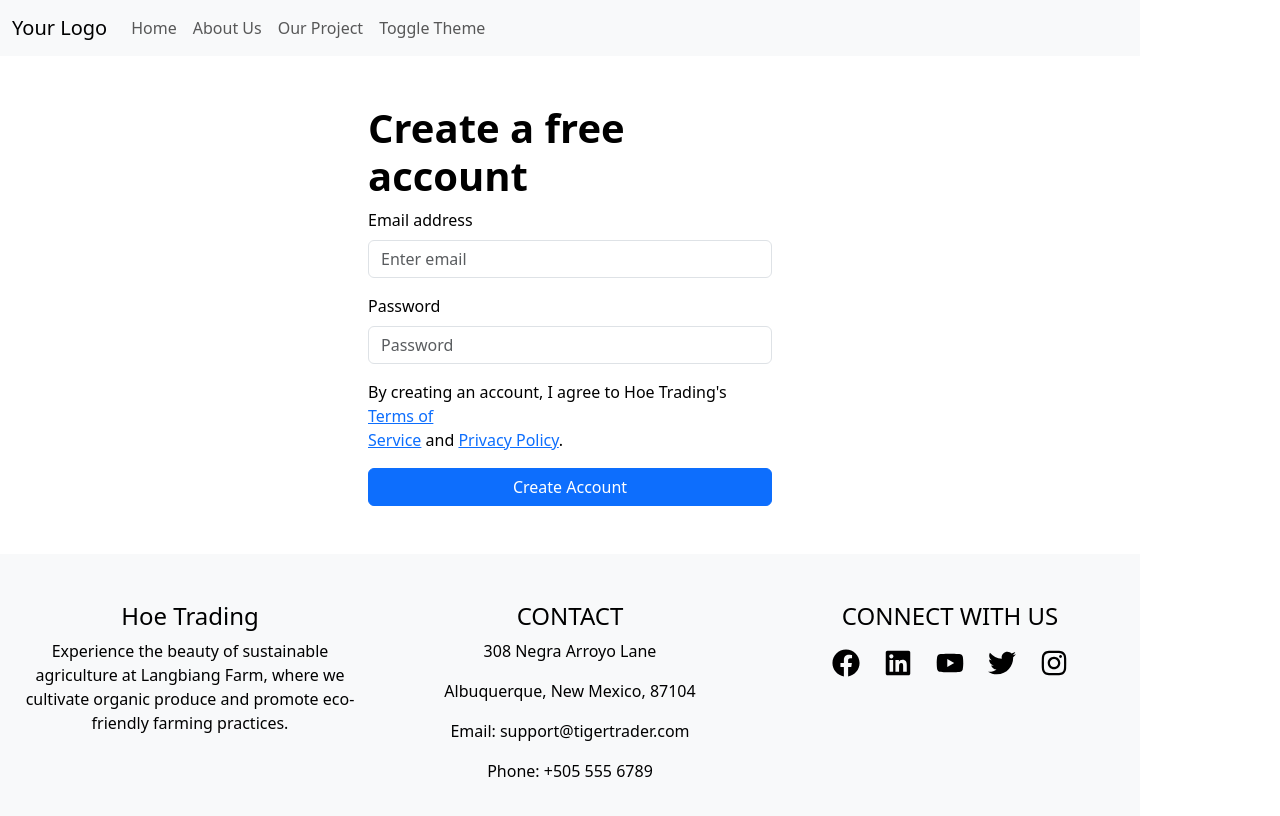
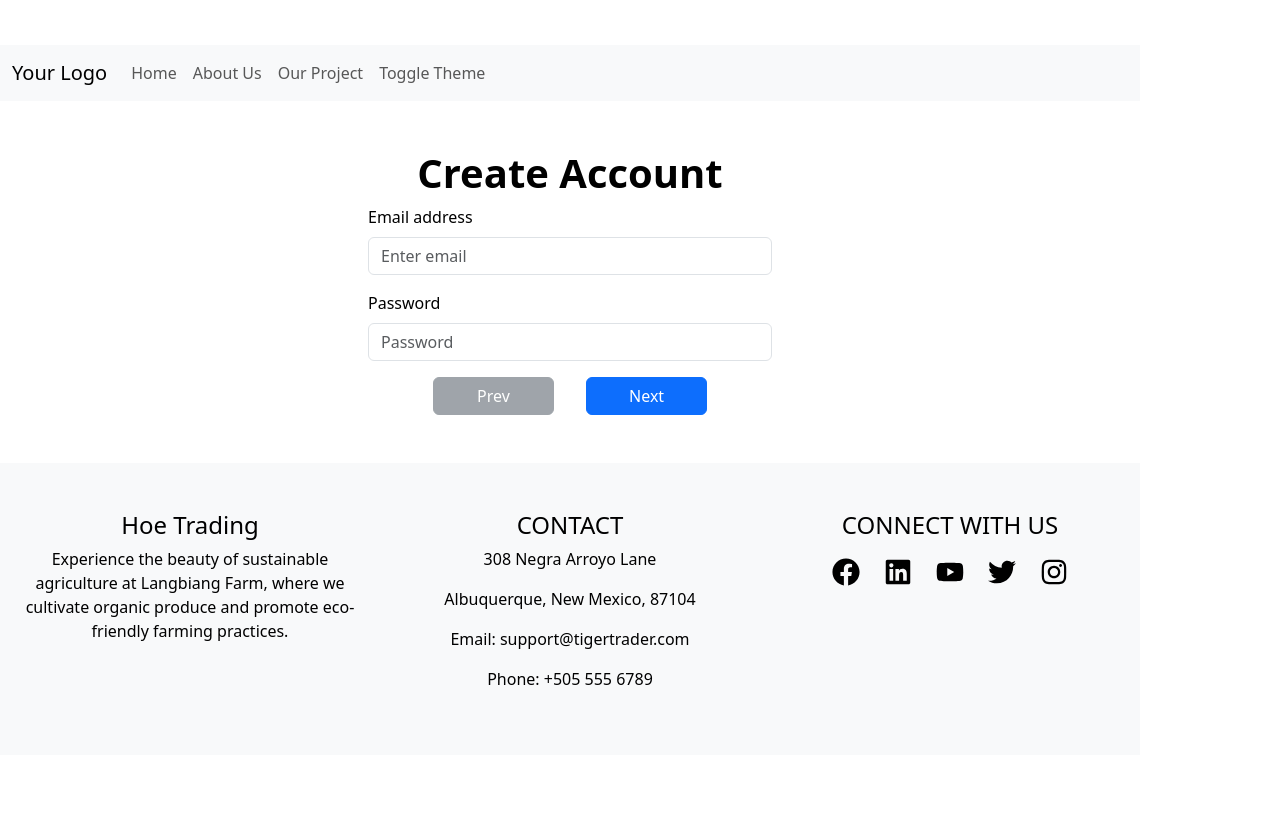
Before and after one commit to EHC-35-1/front-end, a React (Vite) app: page /register in a window 1280 px wide. Shown: the top 816 px of the page. Built offline with nearby package versions, Linux system fonts and the light colour scheme.

Commit message:
Redesign Regis form (no validation implement yet)

```diff
--- /dev/null
+++ b/src/pages/Register/ComponentImport.jsx
@@ -0,0 +1,3 @@
+export { default as CreateAccount } from "./components/CreateAccount";
+export { default as UserInfo } from "./components/UserInfo";
+export { default as Confirmation } from "./components/Confirmation";
--- /dev/null
+++ b/src/pages/Register/components/Confirmation.jsx
@@ -0,0 +1,24 @@
+function Confirmation(formData) {
+  const { userEmail, userPassword, firstName, lastName, nation } =
+    formData.formData;
+
+  return (
+    <>
+      <p>Please confirm if the following details are correct.</p>
+      <p>Email: {userEmail}</p>
+      <p>Password: {userPassword}</p>
+      <p>First name: {firstName}</p>
+      <p>Last name: {lastName}</p>
+      <p>Nation: {nation}</p>
+      <p>
+        By creating an account, I agree to Hoe Trading's{" "}
+        <u className="text-primary">
+          Terms of <br /> Service
+        </u>{" "}
+        and <u className="text-primary">Privacy Policy</u>.
+      </p>
+    </>
+  );
+}
+
+export default Confirmation;
--- /dev/null
+++ b/src/pages/Register/components/CreateAccount.jsx
@@ -0,0 +1,33 @@
+import Form from "react-bootstrap/Form";
+
+function CreateAccount({ formData, setFormData }) {
+  return (
+    <>
+      <Form.Group className="mb-3" controlId="userEmail">
+        <Form.Label>Email address</Form.Label>
+        <Form.Control
+          type="email"
+          placeholder="Enter email"
+          value={formData.userEmail}
+          onChange={(event) =>
+            setFormData({ ...formData, userEmail: event.target.value })
+          }
+        />
+      </Form.Group>
+
+      <Form.Group className="mb-3" controlId="userPassword">
+        <Form.Label>Password</Form.Label>
+        <Form.Control
+          type="password"
+          placeholder="Password"
+          value={formData.userPassword}
+          onChange={(event) =>
+            setFormData({ ...formData, userPassword: event.target.value })
+          }
+        />
+      </Form.Group>
+    </>
+  );
+}
+
+export default CreateAccount;
--- /dev/null
+++ b/src/pages/Register/components/UserInfo.jsx
@@ -0,0 +1,48 @@
+import { Col, Form, Row } from "react-bootstrap";
+
+function UserInfo({ formData, setFormData }) {
+  return (
+    <>
+      <Row className="mb-3">
+        <Form.Group as={Col} md="6" controlId="firstName">
+          <Form.Label>First name</Form.Label>
+          <Form.Control
+            required
+            type="text"
+            placeholder="First name"
+            value={formData.firstName}
+            onChange={(event) =>
+              setFormData({ ...formData, firstName: event.target.value })
+            }
+          />
+        </Form.Group>
+        <Form.Group as={Col} md="6" controlId="lastName">
+          <Form.Label>Last name</Form.Label>
+          <Form.Control
+            required
+            type="text"
+            placeholder="Last name"
+            value={formData.lastName}
+            onChange={(event) =>
+              setFormData({ ...formData, lastName: event.target.value })
+            }
+          />
+        </Form.Group>
+      </Row>
+      <Form.Group controlId="nation" className="mb-3">
+        <Form.Label>Nation</Form.Label>
+        <Form.Control
+          required
+          type="text"
+          placeholder="Your nation"
+          value={formData.nation}
+          onChange={(event) =>
+            setFormData({ ...formData, nation: event.target.value })
+          }
+        />
+      </Form.Group>
+    </>
+  );
+}
+
+export default UserInfo;
--- a/src/pages/Register/index.jsx
+++ b/src/pages/Register/index.jsx
@@ -1,55 +1,8 @@
-import React, { useState } from "react";
-import Button from "react-bootstrap/Button";
-import Form from "react-bootstrap/Form";
+import { useState } from "react";
+import Axios from "axios";
+import { Form, Button } from "react-bootstrap";
+import { CreateAccount, UserInfo, Confirmation } from "./ComponentImport";
 import { useTheme } from "../../layout/ThemeContext";
-
-const validateForm = (formData, setErrors) => {
-  const validationErrors = {};
-
-  if (!formData.email) {
-    validationErrors.email = "Please enter a valid email";
-  }
-
-  if (!formData.password) {
-    validationErrors.password = "Password is required";
-  } else {
-    const errors = [];
-    const minPassLength = 12;
-
-    if (formData.password.length < minPassLength) {
-      errors.push("Password must be at least 12 characters long.");
-    }
-    // Password criteria checks
-    const uppercaseRegex = /[A-Z]/;
-    const lowercaseRegex = /[a-z]/;
-    const digitRegex = /\d/;
-    const symbolRegex = /[@$!%*?&]/;
-
-    if (!uppercaseRegex.test(formData.password)) {
-      errors.push("The password must include an uppercase letter");
-    }
-    if (!lowercaseRegex.test(formData.password)) {
-      errors.push("The password must include lowercase letters");
-    }
-    if (!digitRegex.test(formData.password)) {
-      errors.push("The password must include a number");
-    }
-    if (!symbolRegex.test(formData.password)) {
-      errors.push("The password must include a special symbol (@$!%*?&)");
-    }
-    if (errors.length > 0) {
-      validationErrors.password = errors;
-    }
-  }
-
-  if (Object.keys(validationErrors).length === 0) {
-    // Form is valid, further actions can be performed
-    console.log("Form submitted:", formData);
-  } else {
-    // Form is invalid, update the errors state
-    setErrors(validationErrors);
-  }
-};
 
 function RegisterPage() {
   // Theme constants
@@ -57,27 +10,40 @@ function RegisterPage() {
   const themeClass = isDarkTheme
     ? "text-bg-dark bg-dark"
     : "text-bg-light bg-body";
-  // Form data and state management
+
+  const [page, setPage] = useState(0);
   const [formData, setFormData] = useState({
-    email: "",
-    password: "",
+    userEmail: "",
+    userPassword: "",
+    firstName: "",
+    lastName: "",
+    nation: "",
   });
-  // Form validation errors and state management
-  const [errors, setErrors] = useState({});
 
-  // Event handler for form submission
-  const handleSubmit = (e) => {
-    e.preventDefault();
-    validateForm(formData, setErrors);
+  const FormTitles = [
+    "Create Account",
+    "Personal Info",
+    "Confirm your Details",
+  ];
+
+  const PageDisplay = () => {
+    switch (page) {
+      case 0:
+        return <CreateAccount formData={formData} setFormData={setFormData} />;
+      case 1:
+        return <UserInfo formData={formData} setFormData={setFormData} />;
+      case 2:
+        return <Confirmation formData={formData} />;
+    }
   };
 
-  const handleInputChange = (e) => {
-    const { name, value } = e.target;
-
-    setFormData((prevData) => ({
-      ...prevData,
-      [name]: value,
-    }));
+  const handleSubmit = async () => {
+    try {
+      const response = await Axios.post("http://localhost:3000", formData);
+      console.log("Submission successful:", response.data);
+    } catch (error) {
+      console.error("Error submitting form:", error);
+    }
   };
 
   return (
@@ -88,62 +54,38 @@ function RegisterPage() {
         <Form
           className={`p-5 round bg-light ${themeClass}`}
           style={{ width: "500px" }}
-          onSubmit={handleSubmit}
         >
-          <h1 className="fw-bold">Create a free account</h1>
-          {/* User's email input field */}
-          <Form.Group className="mb-3" controlId="email">
-            <Form.Label>Email address</Form.Label>
-            <Form.Control
-              type="email"
-              placeholder="Enter email"
-              name="email"
-              value={formData.email}
-              onChange={handleInputChange}
-              isInvalid={!!errors.email}
-            />
-            <Form.Control.Feedback type="invalid">
-              {errors.email}
-            </Form.Control.Feedback>
-          </Form.Group>
-          {/* User's password input field */}
-          <Form.Group className="mb-3" controlId="password">
-            <Form.Label>Password</Form.Label>
-            <Form.Control
-              type="password"
-              placeholder="Password"
-              name="password"
-              value={formData.password}
-              onChange={handleInputChange}
-              isInvalid={!!errors.password}
-            />
-            <Form.Control.Feedback type="invalid">
-              {errors.password && typeof errors.password === "string" ? (
-                // If errors.password is a string, render it as a plain span
-                <span>{errors.password}</span>
-              ) : (
-                // If errors.password is defined and an array, render a list
-                errors.password &&
-                Array.isArray(errors.password) && (
-                  <ul>
-                    {errors.password.map((error, index) => (
-                      <li key={index}>{error}</li>
-                    ))}
-                  </ul>
-                )
-              )}
-            </Form.Control.Feedback>
-          </Form.Group>
-          <p>
-            By creating an account, I agree to Hoe Trading's{" "}
-            <u className="text-primary">
-              Terms of <br /> Service
-            </u>{" "}
-            and <u className="text-primary">Privacy Policy</u>.
-          </p>
-          <div className="d-grid gap-2">
-            <Button variant="primary" size="md" type="submit">
-              Create Account
+          <div className="text-center">
+            <h1 className="fw-bold">{FormTitles[page]}</h1>
+          </div>
+          <div>{PageDisplay()}</div>
+          <div className="d-flex justify-content-center">
+            <Button
+              className="mx-3"
+              size="md"
+              variant="secondary"
+              disabled={page === 0}
+              onClick={() => setPage((currPage) => currPage - 1)}
+              style={{ width: "30%" }}
+            >
+              Prev
+            </Button>
+            <Button
+              type={page === FormTitles.length - 1 ? "submit" : "button"}
+              className="mx-3"
+              size="md"
+              variant="primary"
+              onClick={(event) => {
+                event.preventDefault();
+                if (page === FormTitles.length - 1) {
+                  handleSubmit();
+                } else {
+                  setPage((currPage) => currPage + 1);
+                }
+              }}
+              style={{ width: "30%" }}
+            >
+              {page == FormTitles.length - 1 ? "Confirm" : "Next"}
             </Button>
           </div>
         </Form>
```
